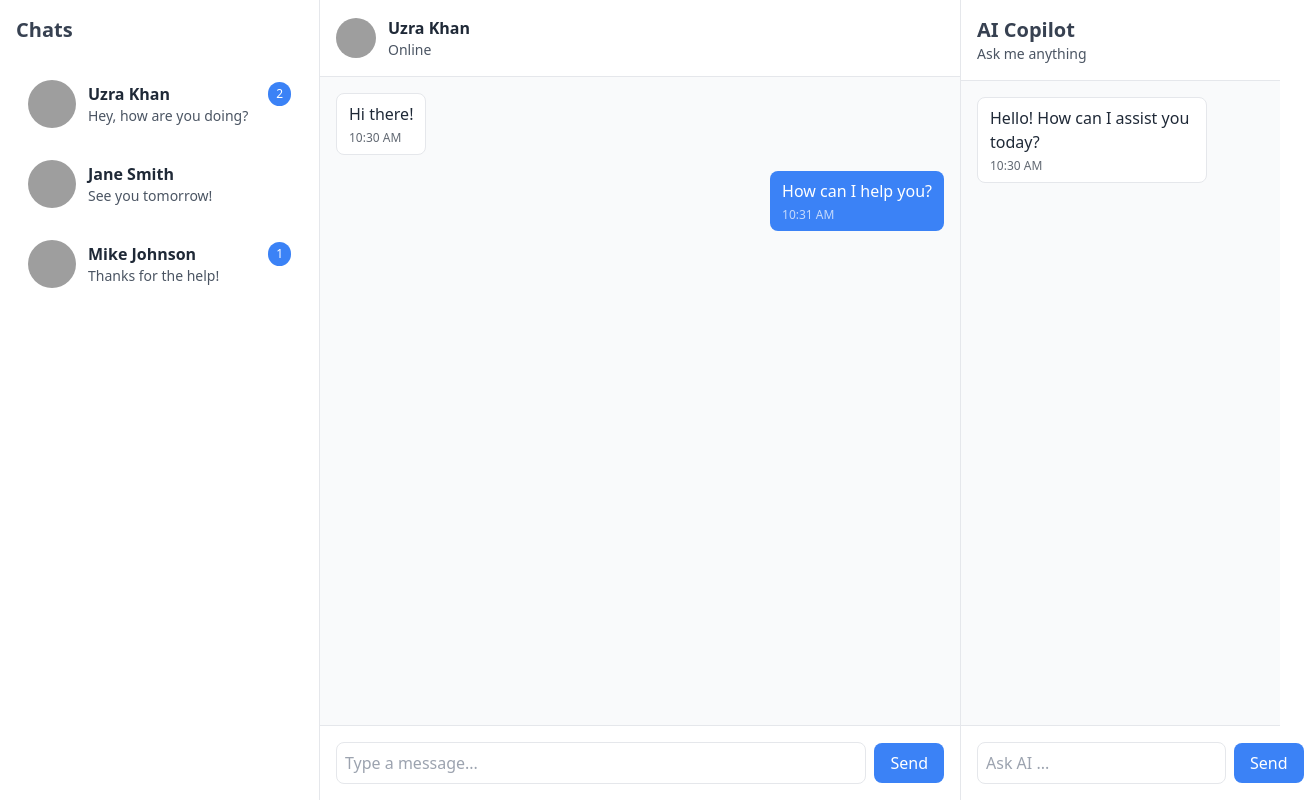
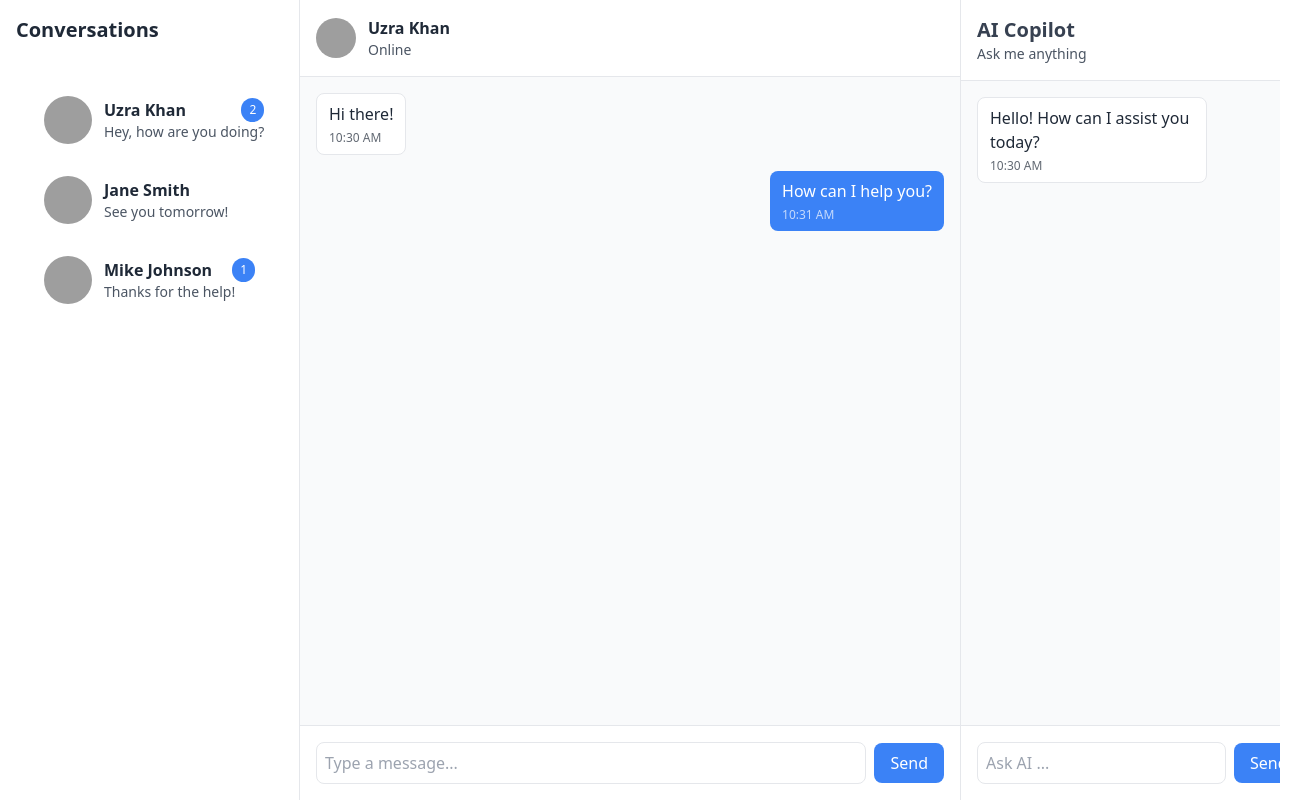
Before and after one commit to Uzrakhan/Intercom-clone, a React (Vite) app: page / in a window 1280 px wide. Shown: the whole page, 1304 px wide, since content can reach past the window. Built offline with nearby package versions, Linux system fonts and the light colour scheme; grey boxes are pictures that could not be loaded.

Commit message:
Fixed one component visibility

```diff
--- a/src/App.jsx
+++ b/src/App.jsx
@@ -25,7 +25,7 @@ function App() {
   const [showChat, setShowChat] = useState(false)
 
   return (
-    <div className='flex flex-col md:flex-row  h-screen bg-gray-100'>
+    <div className='flex flex-col md:flex-row  h-screen bg-gray-100 overflow-hidden'>
       {/*Mobile navigation */}
       <div className='md:hidden flex justify-between p-2 bg-white border-b'>
         <button
@@ -61,9 +61,10 @@ function App() {
       </div>
 
       {/* User list - hidden on mobile when not active  */}
-
-      <div className={`w-full md:w-1/4 border-r bg-white
-        ${showUserList ? 'block' : 'hidden'} md:block`}>
+      <div className={`md:flex flex-col flex-[0_0_300px] border-r bg-white shadow-lg ${showUserList ? 'block' : 'hidden'} md:block`}>
+        <div className="p-4 h-full flex flex-col">
+          <h2 className="text-xl font-semibold text-gray-800 mb-6">Conversations</h2>
+          <div className="flex-1 overflow-y-auto pr-2 -mr-2">
             <UserList
               users={users}
               selectedUser={selectedUser}
@@ -74,10 +75,14 @@ function App() {
               }}
             />
           </div>
+        </div>
+      </div>
+
 
 
       {/*Chat window always visible on medium+ screens */}
-      <div className={`flex-1 flex flex-col ${showChat ? 'block' : 'hidden'} md:flex`}>
+      <div className={`flex-1 flex flex-col bg-white md:shadow-inner ${showChat ? 'block' : 'hidden'} md:flex`}>
+        <div className="flex-1 flex flex-col h-full">
           <ChatWindow
             selectedUser={selectedUser}
             messages={messages}
@@ -89,6 +94,7 @@ function App() {
               setShowUserList(true);
             }}
           />
+        </div>
       </div>
 
 
--- a/src/components/UserList.jsx
+++ b/src/components/UserList.jsx
@@ -3,7 +3,6 @@ import React from 'react';
 const UserList = ({ users, onSelectUser, setSelectedUser }) => {
   return (
     <div className='p-2 md:p-4'>
-        <h2 className='text-xl md:text-xl font-bold mb-4 md:mb-6 text-gray-700'>Chats</h2>
         <div className='space-y-1 md:space-y-2'>
             {users.map((user) => (
                 <div
```
Lines whose indentation alone changed are shown as unchanged.
